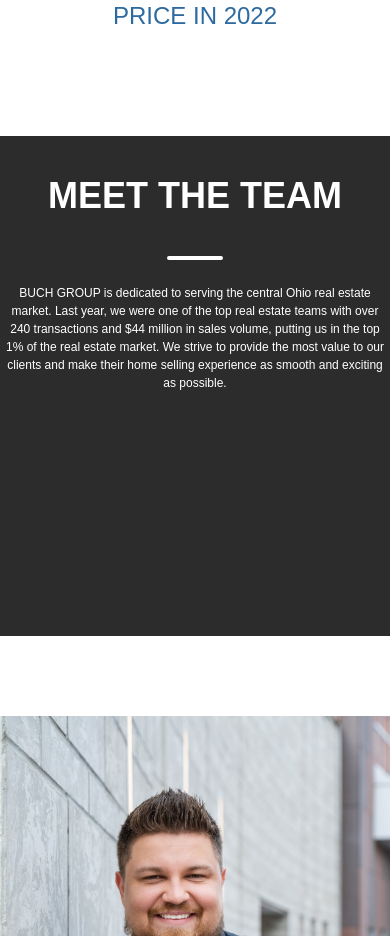
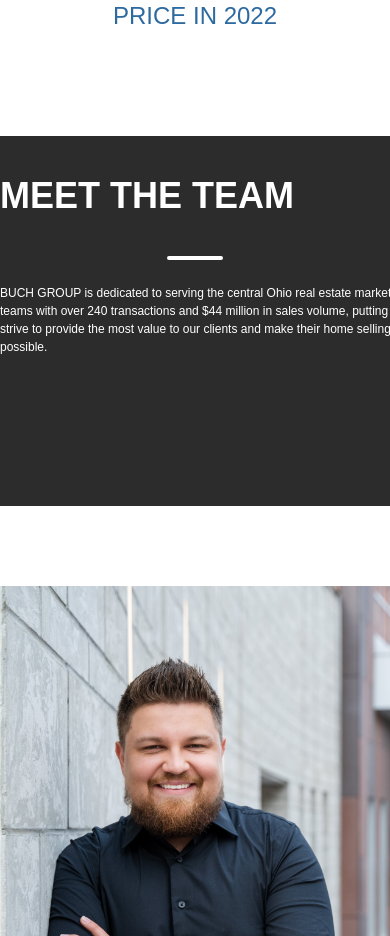
Before and after one commit to BuchGroup/buch_ts, a Next.js app: page / in a window 390 px wide. Shown: the part 1600-2536 px from the top of the page. Built offline with nearby package versions, Linux system fonts and the light colour scheme.

Commit message:
fix: header and team section

```diff
--- a/components/layout/header.tsx
+++ b/components/layout/header.tsx
@@ -6,6 +6,7 @@
   const [nav, setNav] = useState(false);
   const [color, setColor] = useState('transparent');
   const [textColor, setTextColor] = useState('white');
+  const [textColorBlack, setTextColorBlack] = useState('black')
 
   const handleNav = () => {
     setNav(!nav);
@@ -16,6 +17,7 @@
       if (window.scrollY >= 90) {
         setColor('#ffffff');
         setTextColor('#000000');
+        setTextColorBlack('#000000')
       } else {
         setColor('transparent');
         setTextColor('#ffffff');
@@ -57,7 +59,7 @@
         {/* Mobile Button */}
         <div onClick={handleNav} className='block justify-end sm:hidden z-10'>
           {nav ? (
-            <AiOutlineClose size={20} style={{ color: `${textColor}` }} />
+            <AiOutlineClose size={30} style={{ color: `${textColorBlack}` }} />
           ) : (
             <AiOutlineMenu size={20} style={{ color: `${textColor}` }} />
           )}
--- a/components/team.tsx
+++ b/components/team.tsx
@@ -2,10 +2,10 @@
 
 export default function team() {
   return (
-   <div className="h-[500px] text-center sm:h-[370px] sm:text-center bg-light-black">
+   <div className="h-[370px] sm:text-center bg-light-black">
    <h2 className="text-white py-10 text-4xl font-team font-bold">MEET THE TEAM</h2>
    <hr className="w-14 h-1 border-0 rounded bg-white m-auto" />
-   <p className="text-white w-96 text-xs mx-auto sm:text-base leading-normal py-6">
+   <p className="text-white w-[40rem] text-xs mx-auto sm:text-base leading-normal py-6">
      BUCH GROUP is dedicated to serving the central Ohio real estate market.
      Last year, we were one of the top real estate teams with over 240 transactions and $44 million in sales volume, putting us in the top 1% of the real estate market.
      We strive to provide the most value to our clients and make their home selling experience as smooth and exciting as possible.
```
